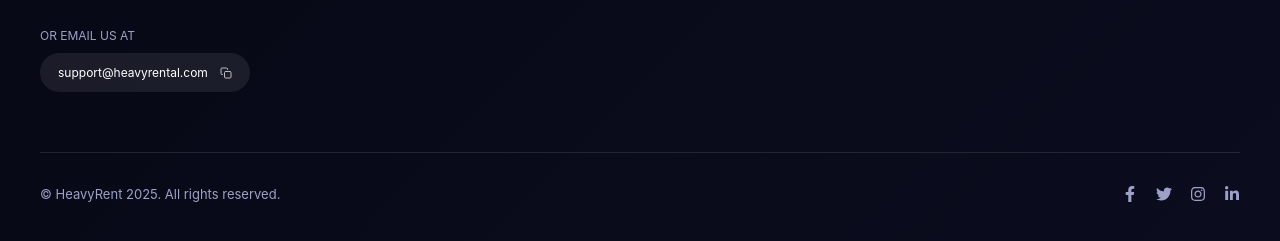
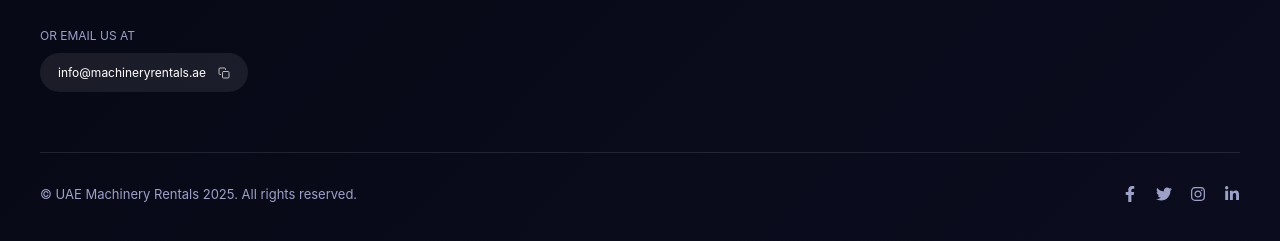
Before and after one commit to geekyneha/mach-hire-dxb, a React (Vite) app: page / in a window 1280 px wide. Shown: the part 5110-5351 px from the top of the page. Built offline with nearby package versions, Linux system fonts and the light colour scheme.

Commit message:
chore: update email

```diff
--- a/src/components/Footer/Footer.jsx
+++ b/src/components/Footer/Footer.jsx
@@ -52,7 +52,7 @@ Thank you.
             <span className={styles.emailLabel}>OR EMAIL US AT</span>
 
             <div className={styles.email}>
-              <span className={styles.emailText}>support@heavyrental.com</span>
+              <span className={styles.emailText}>info@machineryrentals.ae</span>
 
               <FiCopy
                 className={styles.copy}
@@ -114,7 +114,7 @@ Thank you.
       {/* Bottom */}
       <div className={styles.bottom}>
         <p className={styles.copyright}>
-          © HeavyRent 2025. All rights reserved.
+          © UAE Machinery Rentals 2025. All rights reserved.
         </p>
 
         <div className={styles.socials}>
--- a/src/components/Hero/Hero.jsx
+++ b/src/components/Hero/Hero.jsx
@@ -25,7 +25,7 @@ Thank you.
     <section className={styles.hero}>
       {/* CTA */}
       <div className={styles.verticalCta}>
-        <a className={styles.ctaIcon} href="mailto:support@heavyrent.com">
+        <a className={styles.ctaIcon} href="mailto:info@machineryrentals.ae">
           <FiMail />
         </a>
         <a className={styles.ctaIcon} href="tel:+971509734271">
```
